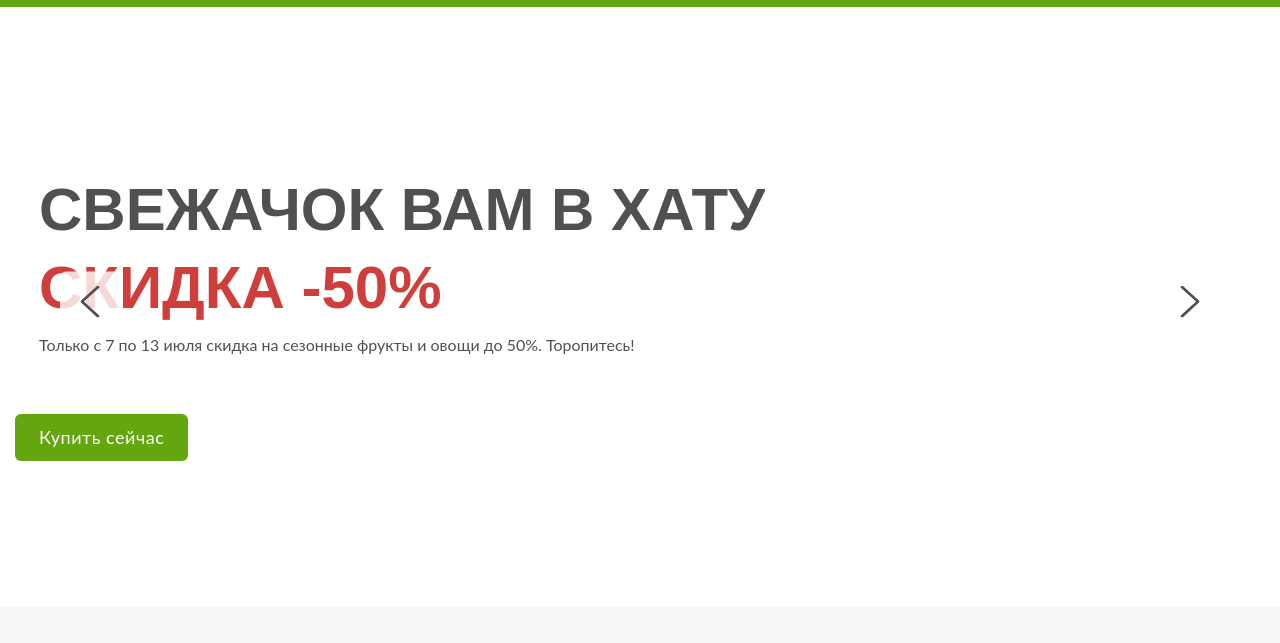
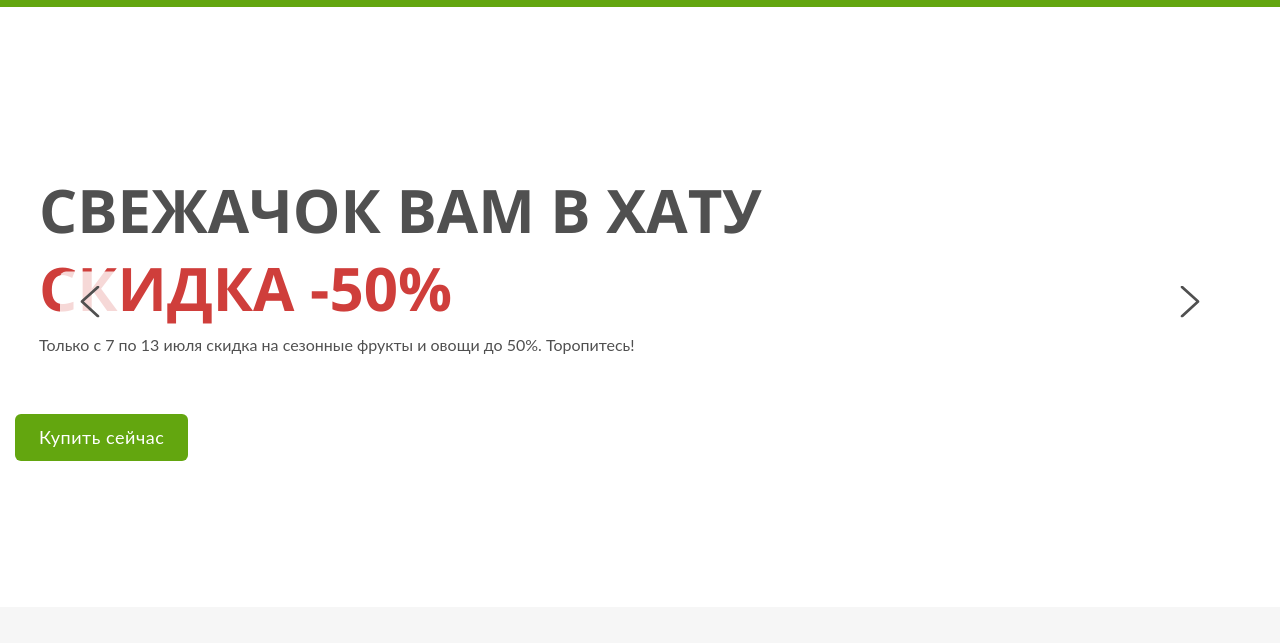
Before and after one commit to OleksanderFrontend/FreshOk, a website: page app/index.html in a window 1280 px wide. Shown: the part 157-800 px from the top of the page. Drawn offline with nearby package versions, Linux system fonts and the light colour scheme; files that its build step writes are made by us from their sources; files whose address does not match are found by name.

Commit message:
save project

```diff
--- a/app/scss/_fonts.scss
+++ b/app/scss/_fonts.scss
@@ -36,37 +36,37 @@
 
 
 @font-face {
-  font-family: 'Signika';
+  font-family: 'OpenSans';
   font-weight: 700;
   font-style: normal;
-  src: url('../fonts/Signika-Bold.woff2') format('woff2'),
-    url('../fonts/Signika-Bold.woff') format('woff');
+  src: url('../fonts/OpenSans-Bold.woff2') format('woff2'),
+    url('../fonts/OpenSans-Bold.woff') format('woff');
   font-display: swap;
 }
 
 @font-face {
-  font-family: 'Signika';
+  font-family: 'OpenSans';
   font-weight: 600;
   font-style: normal;
-  src: url('../fonts/Signika-SemiBold.woff2') format('woff2'),
-    url('../fonts/Signika-SemiBold.woff') format('woff');
+  src: url('../fonts/OpenSans-SemiBold.woff2') format('woff2'),
+    url('../fonts/OpenSans-SemiBold.woff') format('woff');
   font-display: swap;
 }
 
 @font-face {
-  font-family: 'Signika';
+  font-family: 'OpenSans';
   font-weight: 400;
   font-style: normal;
-  src: url('../fonts/Signika-Regular.woff2') format('woff2'),
-    url('../fonts/Signika-Regular.woff') format('woff');
+  src: url('../fonts/OpenSans-Regular.woff2') format('woff2'),
+    url('../fonts/OpenSans-Regular.woff') format('woff');
   font-display: swap;
 }
 
 @font-face {
-  font-family: 'Signika';
+  font-family: 'OpenSans';
   font-weight: 300;
   font-style: normal;
-  src: url('../fonts/Signika-Light.woff2') format('woff2'),
-    url('../fonts/Signika-Light.woff') format('woff');
+  src: url('../fonts/OpenSans-Light.woff2') format('woff2'),
+    url('../fonts/OpenSans-Light.woff') format('woff');
   font-display: swap;
 }
--- a/app/scss/_vars.scss
+++ b/app/scss/_vars.scss
@@ -24,7 +24,7 @@ $silver-hover: rgba(49, 53, 43, 0.85);
 $focus-link: rgba(71, 120, 217, 0.7);
 
 
-$signika: 'Signika',
+$signika: 'OpenSans',
 sans-serif;
 
 @mixin title-clamp($lines: 3, $line-height: false) {
--- a/app/scss/index-page/_top-products.scss
+++ b/app/scss/index-page/_top-products.scss
@@ -7,7 +7,6 @@
 
   &__сards {
     display: grid;
-
     grid-template-columns: repeat(auto-fill, minmax(150px, 300px));
     grid-gap: 30px;
     margin-bottom: 50px;
```
Also changed, not shown: app/fonts/OpenSans-Bold.ttf (added), app/fonts/OpenSans-Bold.woff (added), app/fonts/OpenSans-Bold.woff2 (added), app/fonts/OpenSans-Light.ttf (added), app/fonts/OpenSans-Light.woff (added), app/fonts/OpenSans-Light.woff2 (added), app/fonts/OpenSans-Regular.ttf (added), app/fonts/OpenSans-Regular.woff (added), app/fonts/OpenSans-Regular.woff2 (added), app/fonts/OpenSans-SemiBold.ttf (added), app/fonts/OpenSans-SemiBold.woff (added), app/fonts/OpenSans-SemiBold.woff2 (added), app/js/main.min.js.
